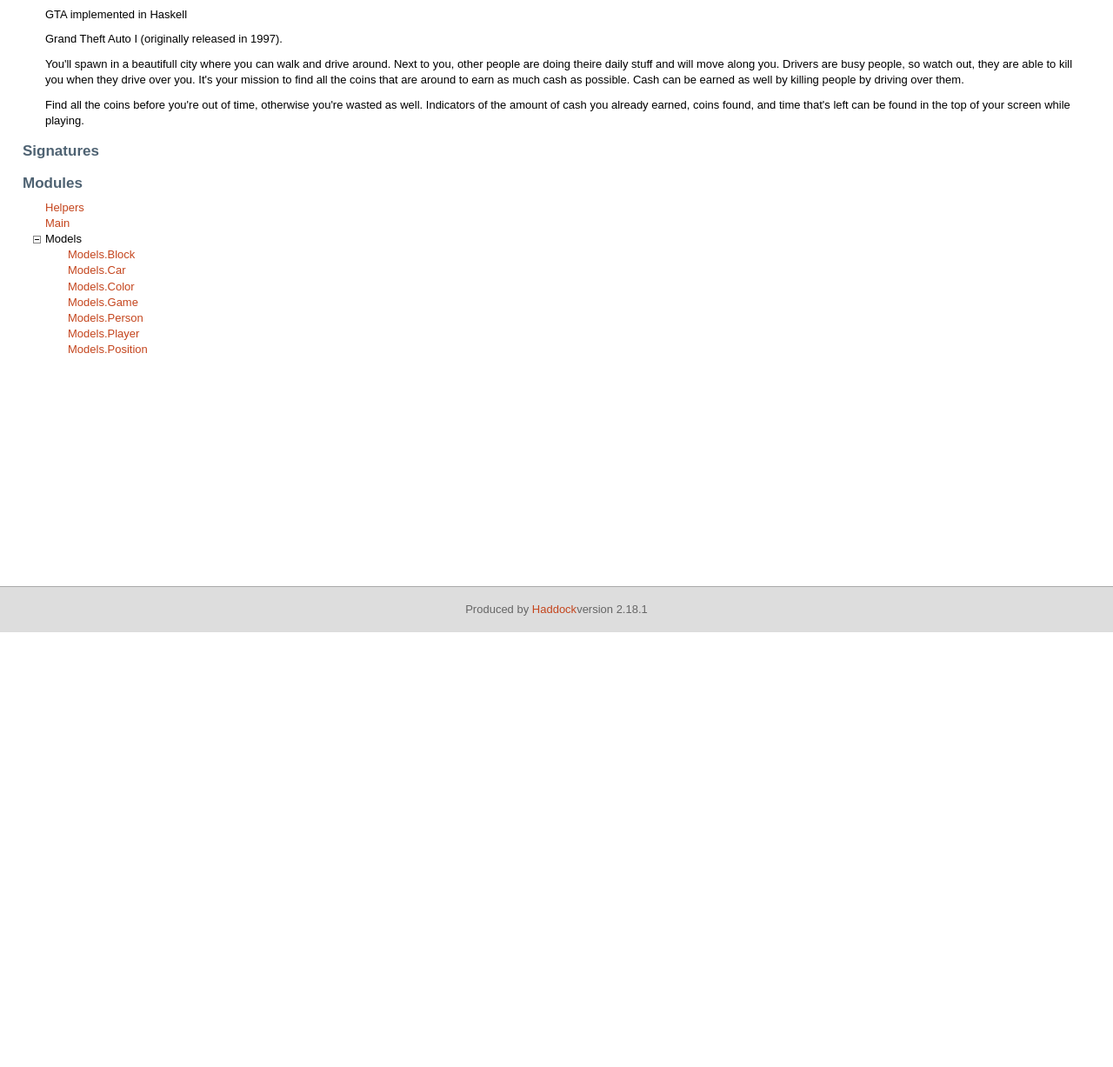
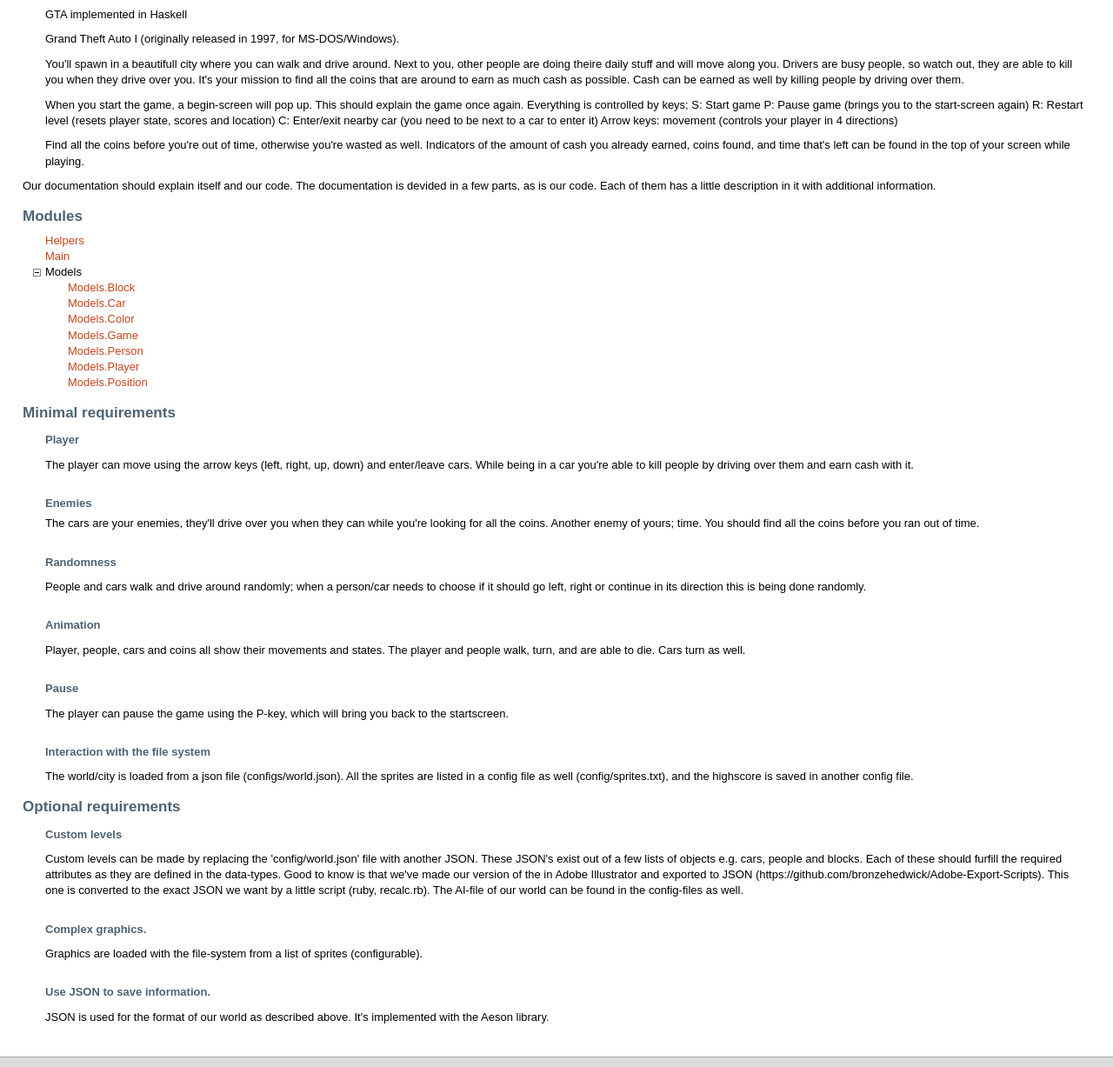
Before and after one commit to LiveNL/gta, a plain HTML site: page docs/gta/index.html in a window 1280 px wide. Shown: the part 73-1300 px from the top of the page at 87% size. Before the commit the page ends 800 px from the top, so only its background shows below. Drawn offline with nearby package versions, Linux system fonts and the light colour scheme; some packages are replaced by stand-ins of ours.

Commit message:
Update docs

```diff
--- a/docs/gta/index.html
+++ b/docs/gta/index.html
@@ -30,17 +30,25 @@
         <h1>gta</h1>
         <div class="doc">
           <p>GTA implemented in Haskell</p>
-	        <p>Grand Theft Auto I (originally released in 1997).</p>
+	        <p>Grand Theft Auto I (originally released in 1997, for MS-DOS/Windows).</p>
 
           <p>You'll spawn in a beautifull city where you can walk and drive around. Next to you, other people are doing theire daily stuff and will move along you. Drivers are busy people, so watch out, they are able to kill you when they drive over you. It's your mission to find all the coins that are around to earn as much cash as possible. Cash can be earned as well by killing people by driving over them.</p>
+
+          <p>When you start the game, a begin-screen will pop up. This should explain the game once again. Everything is controlled by keys;
+
+          S: Start game
+          P: Pause game (brings you to the start-screen again)
+          R: Restart level (resets player state, scores and location)
+          C: Enter/exit nearby car (you need to be next to a car to enter it)
+          Arrow keys: movement (controls your player in 4 directions)
 
           <p>Find all the coins before you're out of time, otherwise you're wasted as well. Indicators of the amount of cash you already earned, coins found, and time that's left can be found in the top of your screen while playing.</p>
 
         </div>
+
+				<p>Our documentation should explain itself and our code. The documentation is devided in a few parts, as is our code. Each of them has a little description in it with additional information.</b>
       </div>
-      <div id="module-list">
-        <p class="caption">Signatures</p>
-      </div>
+
       <div id="module-list">
         <p class="caption">Modules</p>
         <ul>
@@ -96,6 +104,44 @@
           </li>
         </ul>
       </div>
+
+      <div id="module-list">
+        <p class="caption">Minimal requirements</p>
+        <div class="doc">
+          <h4><b>Player</b></h4>
+          <p>The player can move using the arrow keys (left, right, up, down) and enter/leave cars. While being in a car you're able to kill people by driving over them and earn cash with it.</p>
+
+          <h4><b>Enemies</b></h4>
+          The cars are your enemies, they'll drive over you when they can while you're looking for all the coins. Another enemy of yours; time. You should find all the coins before you ran out of time.</p>
+
+          <h4><b>Randomness</b></h4>
+          <p>People and cars walk and drive around randomly; when a person/car needs to choose if it should go left, right or continue in its direction this is being done randomly.</p>
+
+          <h4><b>Animation</b></h4>
+          <p>Player, people, cars and coins all show their movements and states. The player and people walk, turn, and are able to die. Cars turn as well.</p>
+
+          <h4><b>Pause</b></h4>
+          <p>The player can pause the game using the P-key, which will bring you back to the startscreen.</p>
+
+          <h4><b>Interaction with the file system</b></h4>
+          <p>The world/city is loaded from a json file (configs/world.json). All the sprites are listed in a config file as well (config/sprites.txt), and the highscore is saved in another config file.</p>
+        </div>
+      </div>
+
+     <div id="module-list">
+        <p class="caption">Optional requirements</p>
+        <div class="doc">
+          <h4><b>Custom levels</b></h4>
+          <p>Custom levels can be made by replacing the 'config/world.json' file with another JSON. These JSON's exist out of a few lists of objects e.g. cars, people and blocks. Each of these should furfill the required attributes as they are defined in the data-types. Good to know is that we've made our version of the in Adobe Illustrator and exported to JSON (https://github.com/bronzehedwick/Adobe-Export-Scripts). This one is converted to the exact JSON we want by a little script (ruby, recalc.rb). The AI-file of our world can be found in the config-files as well.</p>
+
+					<h4><b>Complex graphics.</b></h4>
+					<p>Graphics are loaded with the file-system from a list of sprites (configurable).</p>
+
+					<h4>Use JSON to save information.</h4>
+					<p>JSON is used for the format of our world as described above. It's implemented with the Aeson library.</p>
+        </div>
+      </div>
+
     </div>
     <div id="footer">
       <p>Produced by
```
